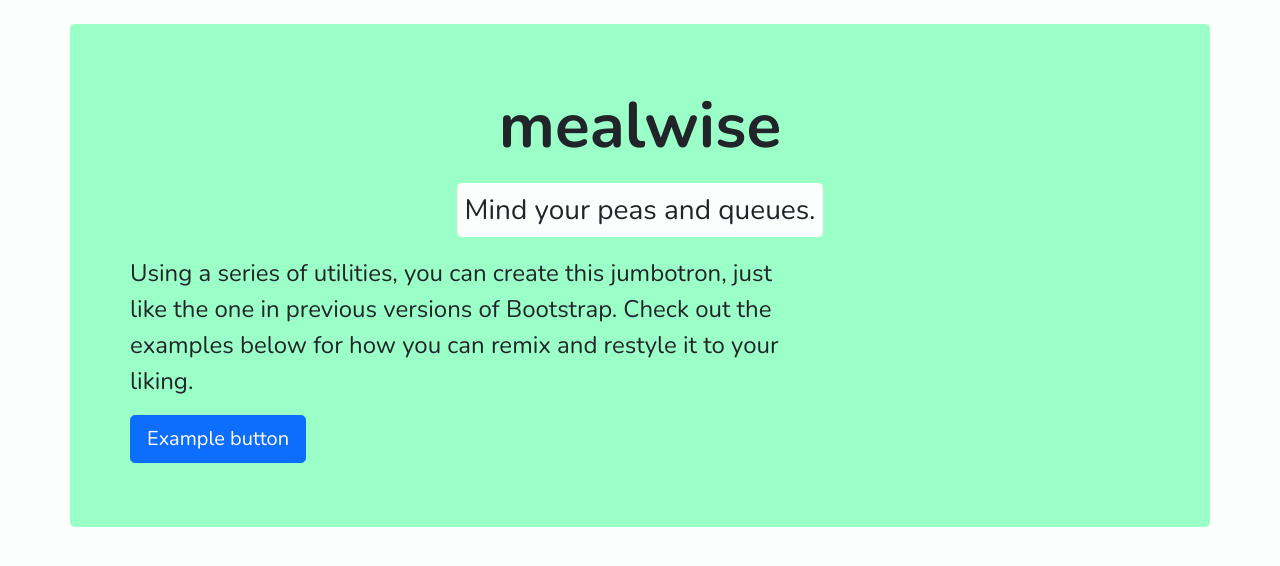
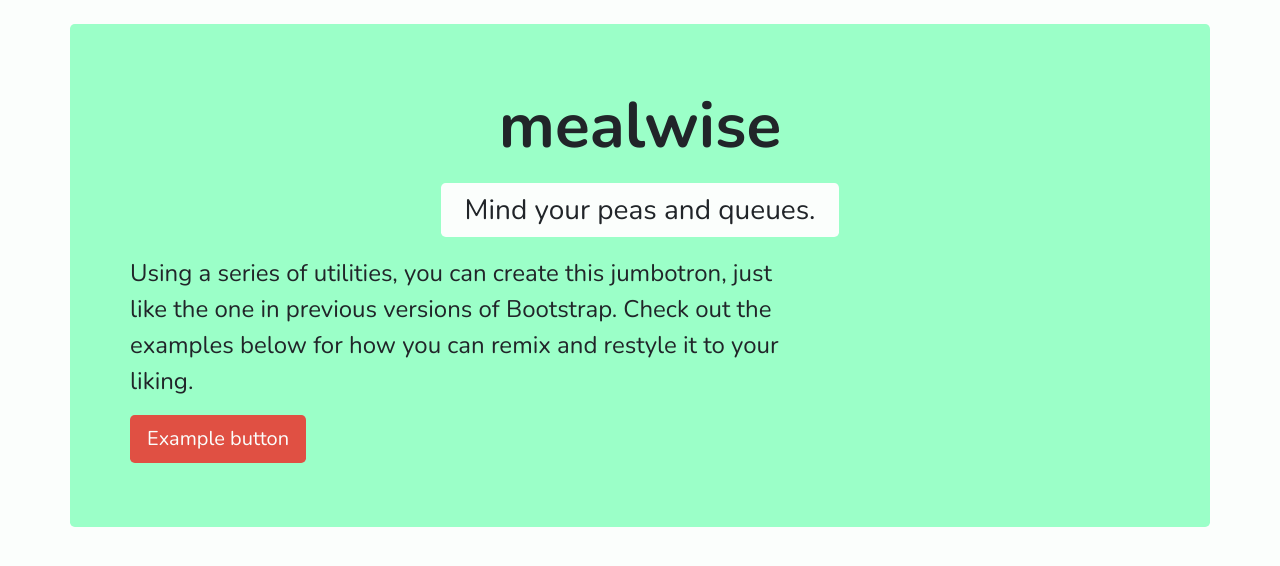
Before and after one commit to iamjameswalters/codecademy-mealwise, a Django app: page / in a window 1280 px wide. Shown: the part 56-622 px from the top of the page. Run offline with Django 3.2, Linux system fonts and the light colour scheme.

Commit message:
Fiddled with jumbotron contents

```diff
--- a/mealwise/inventory/templates/inventory/home.html
+++ b/mealwise/inventory/templates/inventory/home.html
@@ -11,7 +11,7 @@
       >
     </h1>
     <p class="text-center lead fs-3 my-4">
-      <span class="rounded-3 mealwise-bg-white p-2">
+      <span class="rounded-3 mealwise-bg-white py-2 px-4">
         Mind your peas and queues.
       </span>
     </p>
@@ -20,7 +20,7 @@
       one in previous versions of Bootstrap. Check out the examples below for
       how you can remix and restyle it to your liking.
     </p>
-    <button class="btn btn-primary btn-lg" type="button">Example button</button>
+    <button class="btn mealwise-bg-lightred mealwise-white btn-lg" type="button">Example button</button>
   </div>
 </div>
 {% endblock %}
```
